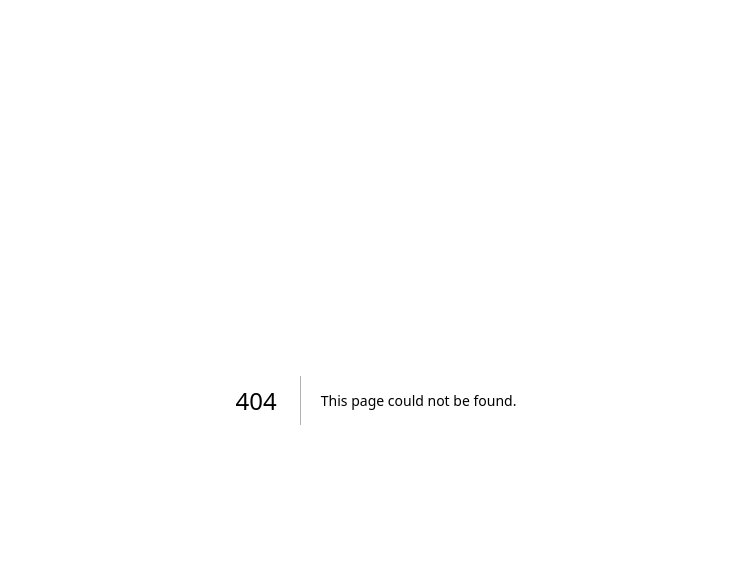
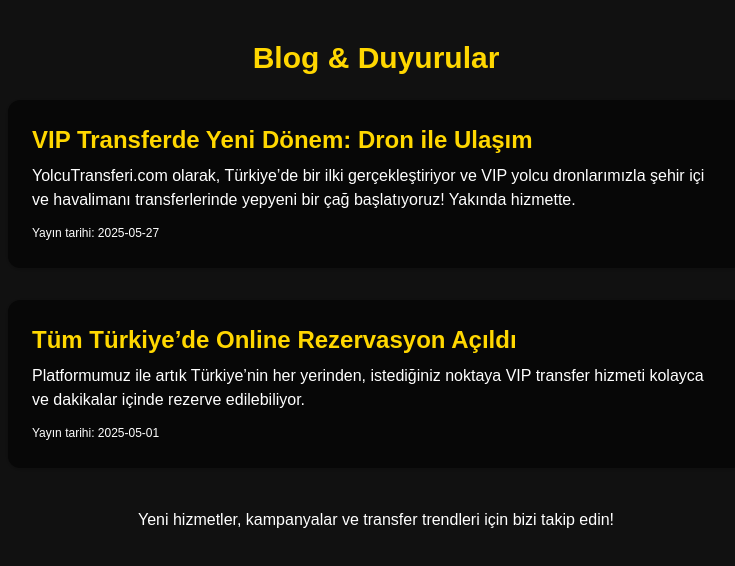
Before and after one commit to haliltayfur/yolcutransferi, a Next.js app: page /blog in a window 1280 px wide. Before the commit this address had no page. Shown: the top 566 px of the page, without its empty margins (264-999 px from the left). Built offline with nearby package versions, Linux system fonts and the light colour scheme.

Commit message:
Create page.js

```diff
--- /dev/null
+++ b/app/blog/page.js
@@ -0,0 +1,26 @@
+export default function Blog() {
+  return (
+    <main className="max-w-3xl mx-auto px-4 py-10">
+      <h1 className="text-3xl font-bold text-gold mb-6 text-center">Blog & Duyurular</h1>
+      <div className="space-y-8">
+        <article className="bg-black/60 rounded-xl p-6 shadow">
+          <h2 className="text-2xl text-gold font-semibold mb-2">VIP Transferde Yeni Dönem: Dron ile Ulaşım</h2>
+          <p className="text-gray-200 mb-2">
+            YolcuTransferi.com olarak, Türkiye’de bir ilki gerçekleştiriyor ve VIP yolcu dronlarımızla şehir içi ve havalimanı transferlerinde yepyeni bir çağ başlatıyoruz! Yakında hizmette.
+          </p>
+          <span className="text-xs text-gray-400">Yayın tarihi: 2025-05-27</span>
+        </article>
+        <article className="bg-black/60 rounded-xl p-6 shadow">
+          <h2 className="text-2xl text-gold font-semibold mb-2">Tüm Türkiye’de Online Rezervasyon Açıldı</h2>
+          <p className="text-gray-200 mb-2">
+            Platformumuz ile artık Türkiye’nin her yerinden, istediğiniz noktaya VIP transfer hizmeti kolayca ve dakikalar içinde rezerve edilebiliyor.
+          </p>
+          <span className="text-xs text-gray-400">Yayın tarihi: 2025-05-01</span>
+        </article>
+      </div>
+      <div className="text-center text-gray-400 mt-10">
+        Yeni hizmetler, kampanyalar ve transfer trendleri için bizi takip edin!
+      </div>
+    </main>
+  );
+}
```
